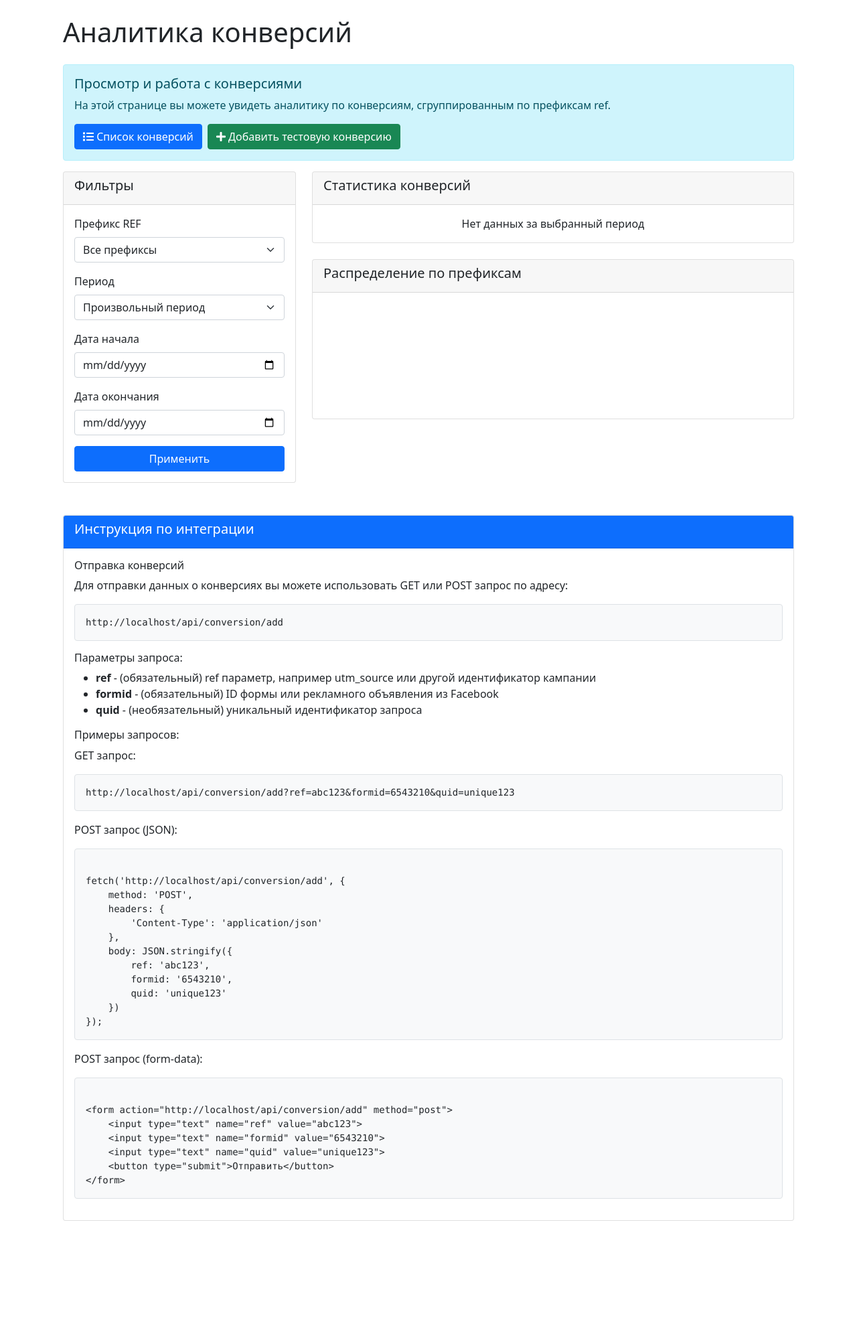
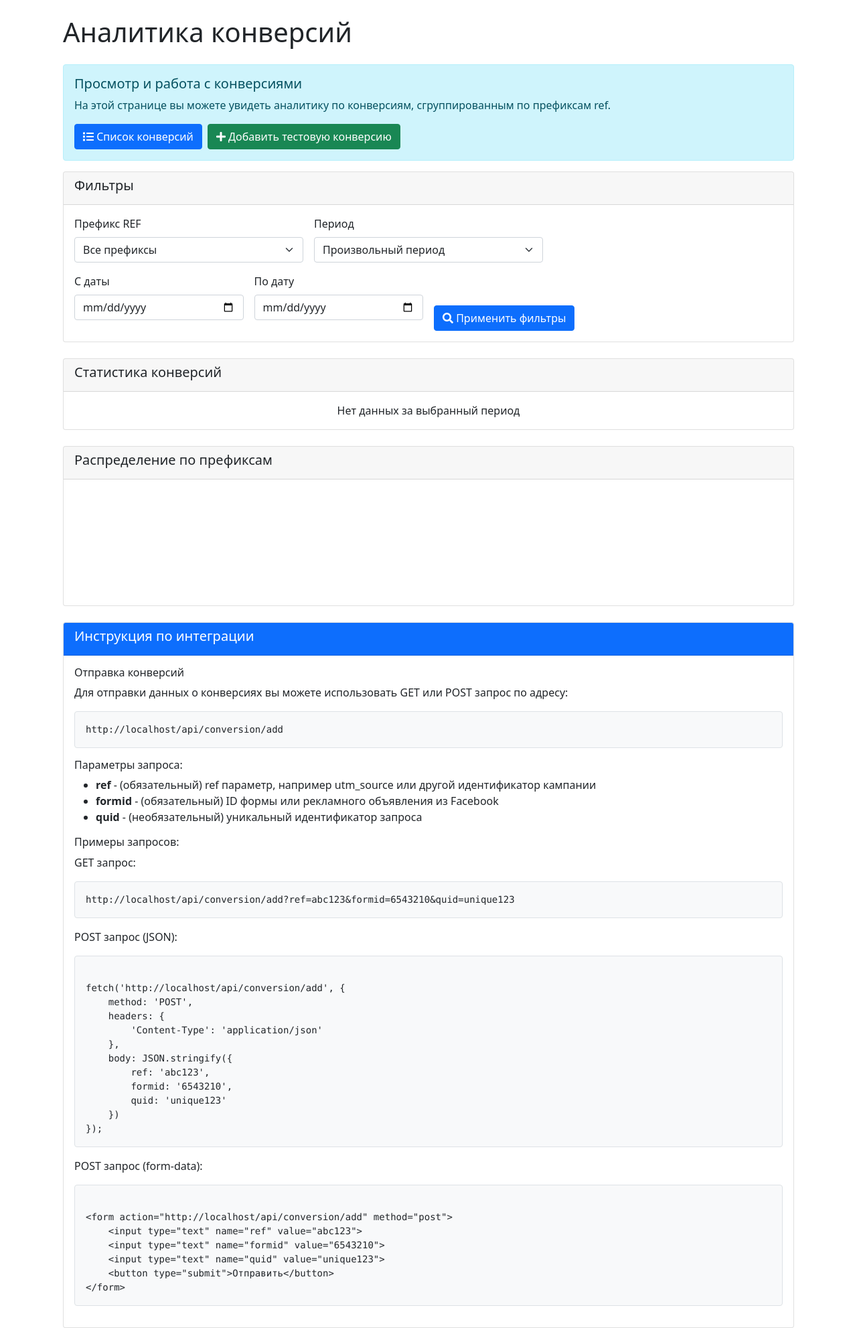
Before and after one commit to kirfitai/FBBayersHelper, a Flask app: page /conversions in a window 1280 px wide. Shown: the part 56-2039 px from the top of the page at 67% size. Before the commit the page ends 1879 px from the top, so only its background shows below. Run offline with Flask 3, Linux system fonts and the light colour scheme; the visitor is signed in with stand-in values (Sample User, id 1); data that the repository does not hold is empty; a map, chart or similar area stays blank.

Commit message:
Обновлен шаблон страницы аналитики конверсий: добавлен столбец Ref, переименован FormID, изменено расположение фильтров

```diff
--- a/app/templates/conversions.html
+++ b/app/templates/conversions.html
@@ -17,14 +17,16 @@
         </div>
     </div>
 
-    <div class="row">
-        <div class="col-md-4">
-            <div class="card mb-4">
+    <div class="row mb-4">
+        <div class="col-md-12">
+            <div class="card">
                 <div class="card-header">
                     <h5>Фильтры</h5>
                 </div>
                 <div class="card-body">
                     <form id="statsForm">
+                        <div class="row g-3">
+                            <div class="col-md-4">
                                 <div class="mb-3">
                                     <label for="refPrefix" class="form-label">Префикс REF</label>
                                     <select class="form-select" id="refPrefix" name="refPrefix">
@@ -34,7 +36,9 @@
                                         {% endfor %}
                                     </select>
                                 </div>
+                            </div>
 
+                            <div class="col-md-4">
                                 <div class="mb-3">
                                     <label for="dateRange" class="form-label">Период</label>
                                     <select class="form-select" id="dateRange" name="dateRange">
@@ -50,27 +54,38 @@
                                         <option value="prevYear">Прошлый год</option>
                                     </select>
                                 </div>
+                            </div>
+                        </div>
 
-                        <div id="customDateRange">
+                        <div class="row g-3" id="customDateRange">
+                            <div class="col-md-3">
                                 <div class="mb-3">
-                                <label for="startDate" class="form-label">Дата начала</label>
+                                    <label for="startDate" class="form-label">С даты</label>
                                     <input type="date" class="form-control" id="startDate" name="startDate">
                                 </div>
+                            </div>
+                            <div class="col-md-3">
                                 <div class="mb-3">
-                                <label for="endDate" class="form-label">Дата окончания</label>
+                                    <label for="endDate" class="form-label">По дату</label>
                                     <input type="date" class="form-control" id="endDate" name="endDate">
                                 </div>
                             </div>
-
-                        <div class="d-grid">
-                            <button type="submit" class="btn btn-primary">Применить</button>
+                            <div class="col-md-6">
+                                <div class="mb-3 d-flex align-items-end h-100">
+                                    <button type="submit" class="btn btn-primary">
+                                        <i class="fas fa-search"></i> Применить фильтры
+                                    </button>
+                                </div>
+                            </div>
                         </div>
                     </form>
                 </div>
             </div>
         </div>
+    </div>
 
-        <div class="col-md-8">
+    <div class="row">
+        <div class="col-md-12">
             <div class="card">
                 <div class="card-header">
                     <h5>Статистика конверсий</h5>
@@ -94,7 +109,8 @@
                                     <thead class="table-light">
                                         <tr>
                                             <th>Дата</th>
-                                            <th>Форма ID</th>
+                                            <th>Ref</th>
+                                            <th>FormID</th>
                                             <th>Количество</th>
                                         </tr>
                                     </thead>
@@ -439,14 +455,18 @@ function initializeWithJQuery() {
         const tbody = $('#statsData');
         tbody.empty();
 
+        // Предполагаем, что для каждой даты у нас есть полные данные включая ref
         dates.forEach(date => {
             const formIds = Object.keys(stats[date]);
 
             formIds.forEach(formId => {
                 const count = stats[date][formId];
+                // Извлекаем ref из имеющихся данных или подставляем префикс, если ref недоступен
+                const refValue = stats[date][formId].ref || $('#refPrefix').val() || '-';
                 tbody.append(`
                     <tr>
                         <td>${date}</td>
+                        <td>${refValue}</td>
                         <td>${formId}</td>
                         <td>${count}</td>
                     </tr>
@@ -478,7 +498,7 @@ function initializeWithJQuery() {
             });
 
             chartData.datasets.push({
-                label: `Форма ${formId}`,
+                label: `FormID ${formId}`,
                 data: dataPoints,
                 backgroundColor: colors[index],
                 borderColor: colors[index],
@@ -508,7 +528,9 @@ function initializeWithJQuery() {
             const count = stats[prefix];
             tbody.append(`
                 <tr>
-                    <td colspan="2">${prefix}</td>
+                    <td>-</td>
+                    <td>${prefix}</td>
+                    <td>-</td>
                     <td>${count}</td>
                 </tr>
             `);
```
Lines whose indentation alone changed are shown as unchanged.
